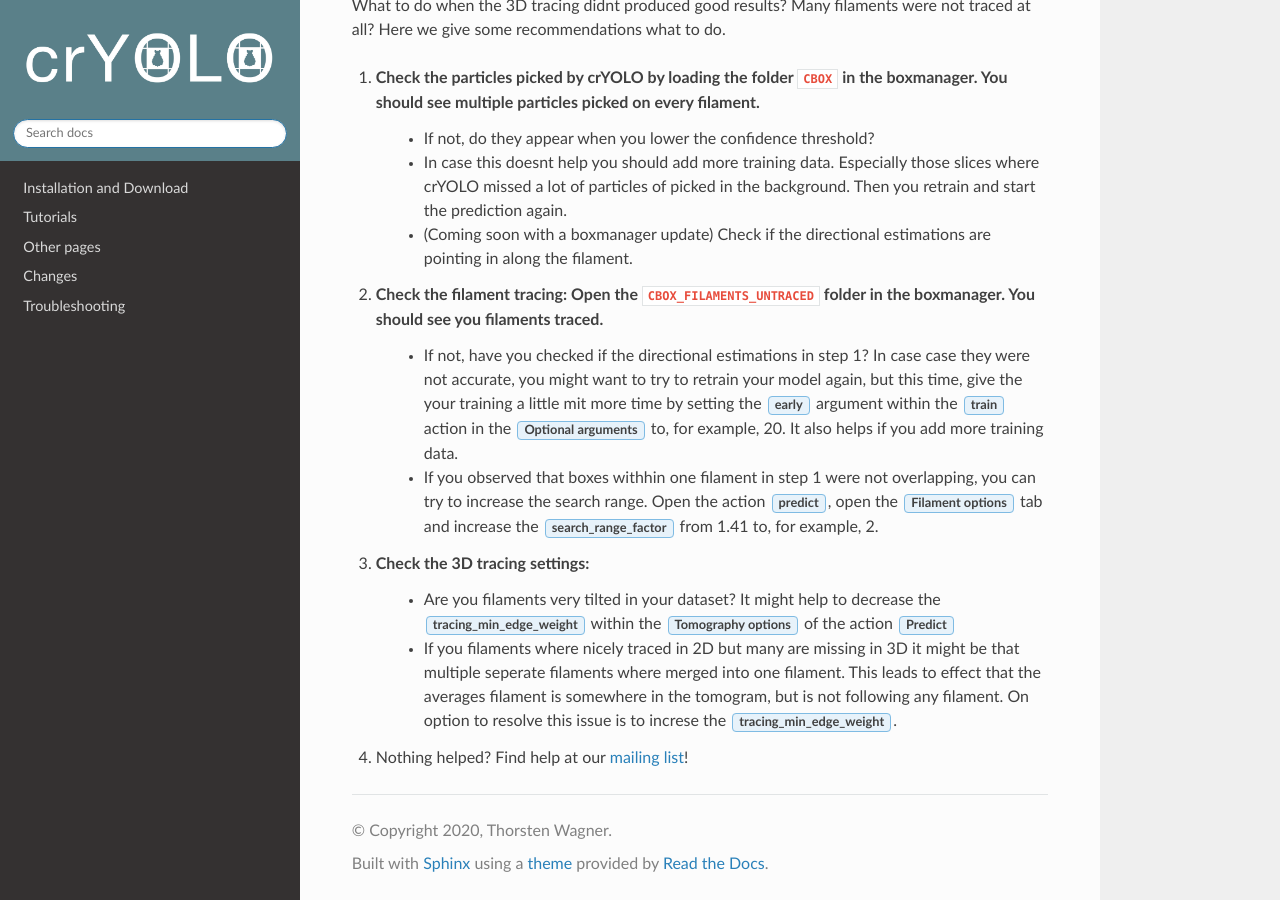
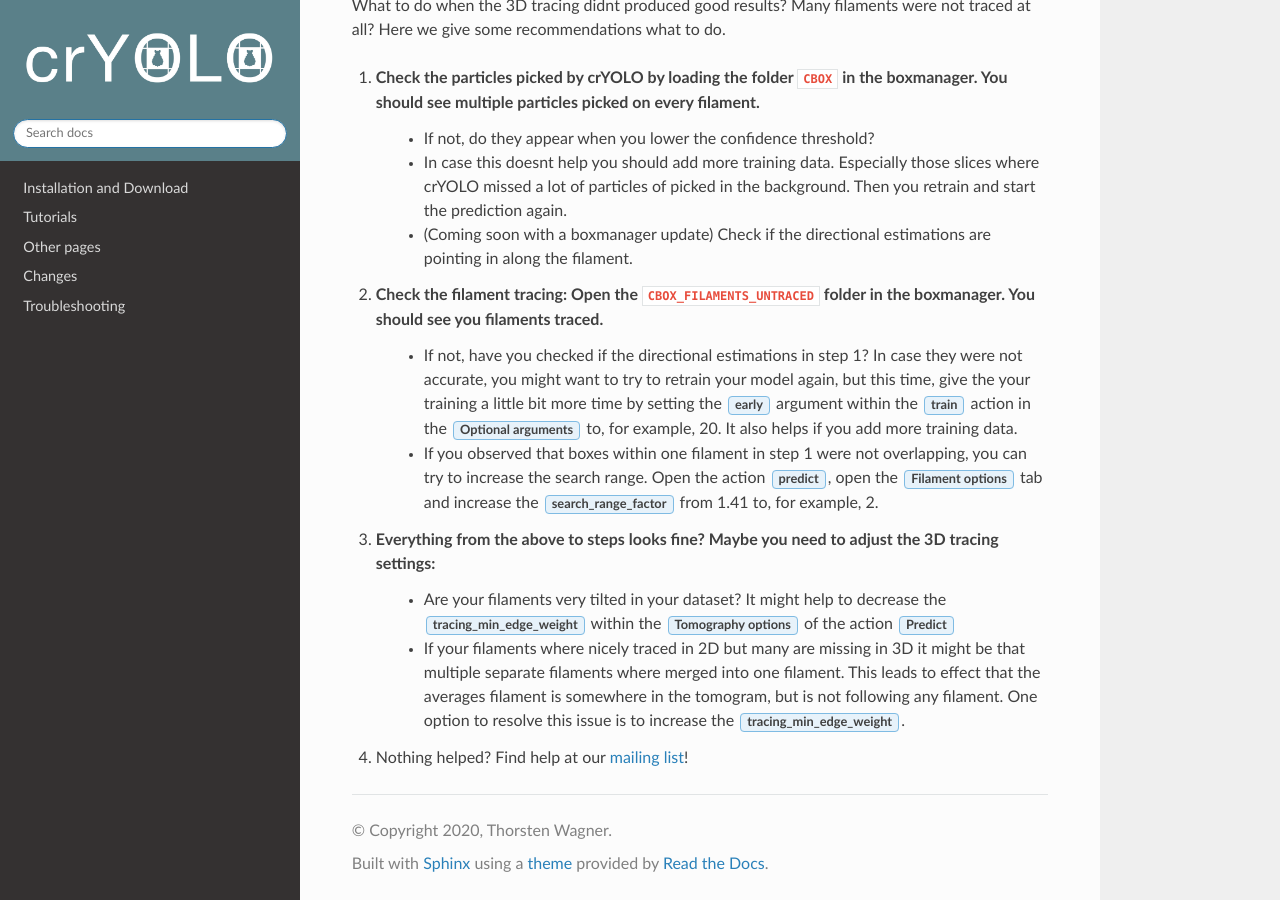
Before and after one commit to MPI-Dortmund/cryolo, a Sphinx documentation site: the page built from source/tutorials/tut06_tomo_filament.rst, in a window 1280 px wide and 900 px high, scrolled down 7239 px. Built offline with Sphinx 7.4.7 and the Read the Docs theme 2.0.0, drawn with Linux system fonts in a browser that asks for light colours.

Commit message:
fix some typos

```diff
--- a/source/tutorials/tut06_tomo_filament.rst
+++ b/source/tutorials/tut06_tomo_filament.rst
@@ -102,11 +102,11 @@ Here we give some recommendations what to do.
 
 
 2. Check the filament tracing: Open the :file:`CBOX_FILAMENTS_UNTRACED` folder in the boxmanager. You should see you filaments traced.
-    - If not, have you checked if the directional estimations in step 1? In case case they were not accurate, you might want to try to retrain your model again, but this time, give the your training a little mit more time by setting the :guilabel:`early` argument within the :guilabel:`train` action in the :guilabel:`Optional arguments` to, for example, 20. It also helps if you add more training data.
-    - If you observed that boxes withhin one filament in step 1 were not overlapping, you can try to increase the search range. Open the action :guilabel:`predict`, open the :guilabel:`Filament options` tab and increase the :guilabel:`search_range_factor` from 1.41 to, for example, 2.
+    - If not, have you checked if the directional estimations in step 1? In case they were not accurate, you might want to try to retrain your model again, but this time, give the your training a little bit more time by setting the :guilabel:`early` argument within the :guilabel:`train` action in the :guilabel:`Optional arguments` to, for example, 20. It also helps if you add more training data.
+    - If you observed that boxes within one filament in step 1 were not overlapping, you can try to increase the search range. Open the action :guilabel:`predict`, open the :guilabel:`Filament options` tab and increase the :guilabel:`search_range_factor` from 1.41 to, for example, 2.
 
-3. Check the 3D tracing settings:
-    - Are you filaments very tilted in your dataset? It might help to decrease the :guilabel:`tracing_min_edge_weight` within the :guilabel:`Tomography options` of the action :guilabel:`Predict`
-    - If you filaments where nicely traced in 2D but many are missing in 3D it might be that multiple seperate filaments where merged into one filament. This leads to effect that the averages filament is somewhere in the tomogram, but is not following any filament. On option to resolve this issue is to increse the :guilabel:`tracing_min_edge_weight`.
+3. Everything from the above to steps looks fine? Maybe you need to adjust the 3D tracing settings:
+    - Are your filaments very tilted in your dataset? It might help to decrease the :guilabel:`tracing_min_edge_weight` within the :guilabel:`Tomography options` of the action :guilabel:`Predict`
+    - If your filaments where nicely traced in 2D but many are missing in 3D it might be that multiple separate filaments where merged into one filament. This leads to effect that the averages filament is somewhere in the tomogram, but is not following any filament. One option to resolve this issue is to increase the :guilabel:`tracing_min_edge_weight`.
 
 4. Nothing helped? Find help at our `mailing list <https://listserv.gwdg.de/mailman/listinfo/sphire>`_!
```
